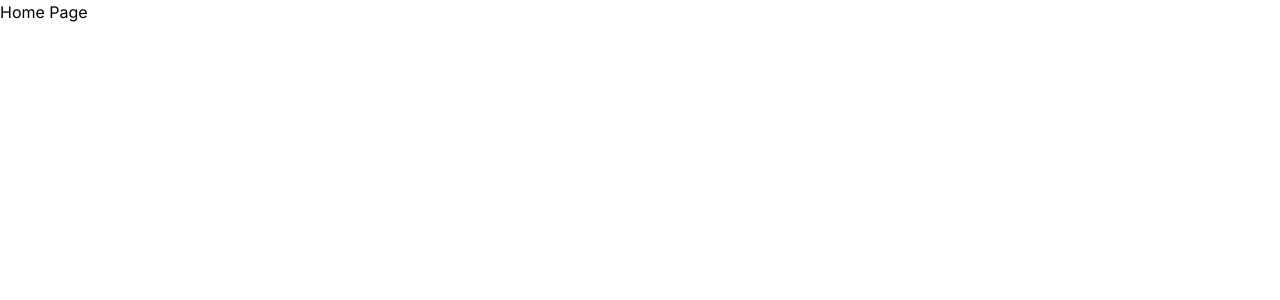
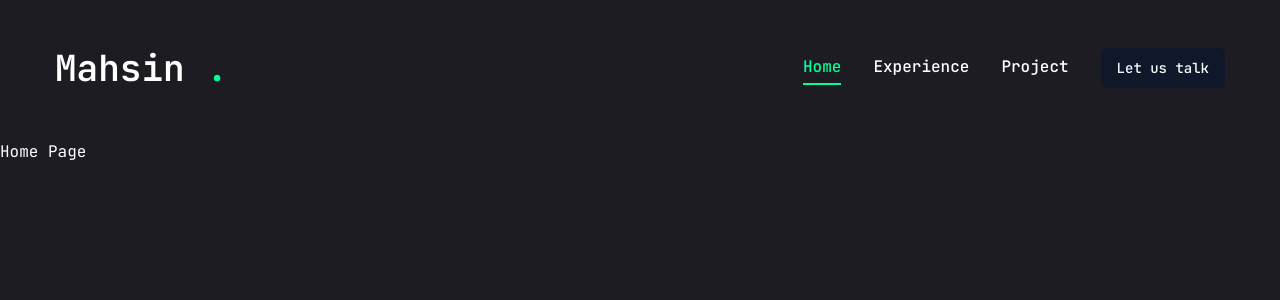
Before and after one commit to MahsinSaifullah/mahsin-portfolio-2.0, a Next.js app: page / in a window 1280 px wide. Shown: the top 300 px of the page. Built offline with nearby package versions, Linux system fonts and the light colour scheme.

Commit message:
feat: add Header component

```diff
--- a/app/globals.css
+++ b/app/globals.css
@@ -1,3 +1,9 @@
 @tailwind base;
 @tailwind components;
 @tailwind utilities;
+
+@layer base {
+  body {
+    @apply font-primary bg-primary text-white leading-loose;
+  }
+}
--- a/app/layout.tsx
+++ b/app/layout.tsx
@@ -1,12 +1,18 @@
-import type { Metadata } from "next";
-import { Inter } from "next/font/google";
-import "./globals.css";
+import type { Metadata } from 'next';
+import { JetBrains_Mono } from 'next/font/google';
+import './globals.css';
 
-const inter = Inter({ subsets: ["latin"] });
+import Header from '@/components/Header';
+
+const jetbrainsMono = JetBrains_Mono({
+  subsets: ['latin'],
+  weight: ['100', '200', '300', '400', '500', '600', '700', '800'],
+  variable: '--font-jetbrainsMono',
+});
 
 export const metadata: Metadata = {
-  title: "Create Next App",
-  description: "Generated by create next app",
+  title: 'Create Next App',
+  description: 'Generated by create next app',
 };
 
 export default function RootLayout({
@@ -16,7 +22,10 @@
 }>) {
   return (
     <html lang="en">
-      <body className={inter.className}>{children}</body>
+      <body className={jetbrainsMono.variable}>
+        <Header />
+        {children}
+      </body>
     </html>
   );
 }
--- /dev/null
+++ b/components/Header.tsx
@@ -0,0 +1,26 @@
+import Link from 'next/link';
+import { Button } from './ui/button';
+
+import Navbar from './Navbar';
+
+const Header = () => {
+  return (
+    <header className="py-8 xl:py-12 text-white">
+      <div className="container mx-aut0 flex justify-between items-center">
+        <Link href="/">
+          <h1 className="text-4xl font-semibold">
+            Mahsin <span className="text-accent">.</span>
+          </h1>
+        </Link>
+        <div className="hidden xl:flex items-center gap-8">
+          <Navbar />
+          <Link href="/contact">
+            <Button>Let us talk</Button>
+          </Link>
+        </div>
+      </div>
+    </header>
+  );
+};
+
+export default Header;
--- /dev/null
+++ b/components/Navbar.tsx
@@ -0,0 +1,42 @@
+'use client';
+
+import Link from 'next/link';
+import { usePathname } from 'next/navigation';
+
+const LINKS = [
+  {
+    name: 'home',
+    path: '/',
+  },
+  {
+    name: 'experience',
+    path: '/experience',
+  },
+  {
+    name: 'project',
+    path: '/project',
+  },
+];
+
+const Navbar = () => {
+  const pathName = usePathname();
+  return (
+    <nav className="flex gap-8">
+      {LINKS.map((link, index) => {
+        return (
+          <Link
+            key={index}
+            href={link.path}
+            className={`${
+              link.path === pathName && 'text-accent border-b-2 border-accent'
+            } capitalize font-medium hover:text-accent transition-all`}
+          >
+            {link.name}
+          </Link>
+        );
+      })}
+    </nav>
+  );
+};
+
+export default Navbar;
--- a/tailwind.config.ts
+++ b/tailwind.config.ts
@@ -1,40 +1,53 @@
-import type { Config } from "tailwindcss"
+import type { Config } from 'tailwindcss';
 
 const config = {
-  darkMode: ["class"],
+  darkMode: ['class'],
   content: [
     './pages/**/*.{ts,tsx}',
     './components/**/*.{ts,tsx}',
     './app/**/*.{ts,tsx}',
     './src/**/*.{ts,tsx}',
   ],
-  prefix: "",
+  prefix: '',
   theme: {
     container: {
       center: true,
-      padding: "2rem",
-      screens: {
-        "2xl": "1400px",
-      },
+      padding: '15px',
+    },
+    screens: {
+      sm: '640px',
+      md: '768px',
+      lg: '960px',
+      xl: '1200px',
+    },
+    fontFamily: {
+      primary: 'var(--font-jetbrainsMono)',
     },
     extend: {
+      colors: {
+        primary: '#1c1c22',
+        accent: {
+          DEFAULT: '#00ff99',
+          hover: '#00e187',
+        },
+      },
       keyframes: {
-        "accordion-down": {
-          from: { height: "0" },
-          to: { height: "var(--radix-accordion-content-height)" },
+        'accordion-down': {
+          from: { height: '0' },
+          to: { height: 'var(--radix-accordion-content-height)' },
         },
-        "accordion-up": {
-          from: { height: "var(--radix-accordion-content-height)" },
-          to: { height: "0" },
+        'accordion-up': {
+          from: { height: 'var(--radix-accordion-content-height)' },
+          to: { height: '0' },
         },
       },
       animation: {
-        "accordion-down": "accordion-down 0.2s ease-out",
-        "accordion-up": "accordion-up 0.2s ease-out",
+        'accordion-down': 'accordion-down 0.2s ease-out',
+        'accordion-up': 'accordion-up 0.2s ease-out',
       },
     },
   },
-  plugins: [require("tailwindcss-animate")],
-} satisfies Config
+  plugins: [require('tailwindcss-animate')],
+} satisfies Config;
 
-export default config
+export default config;
```
